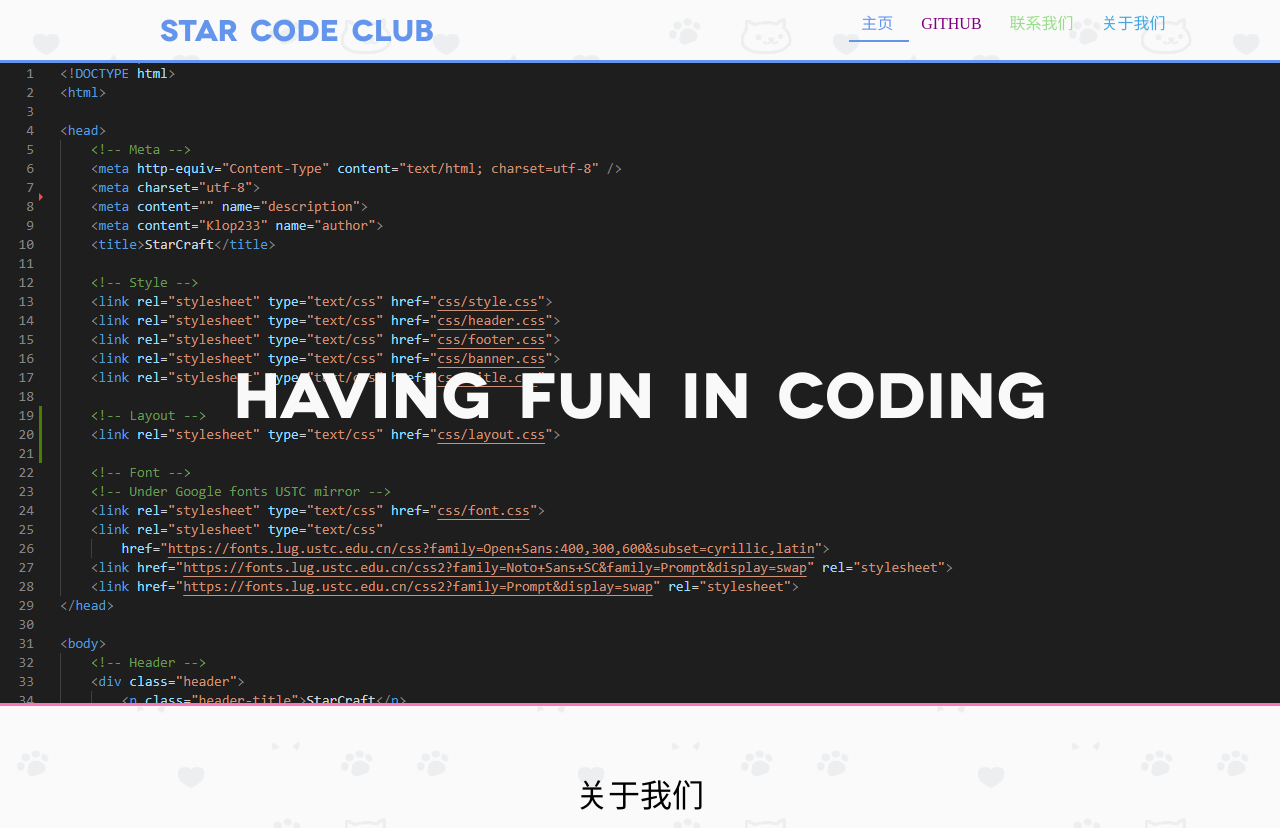
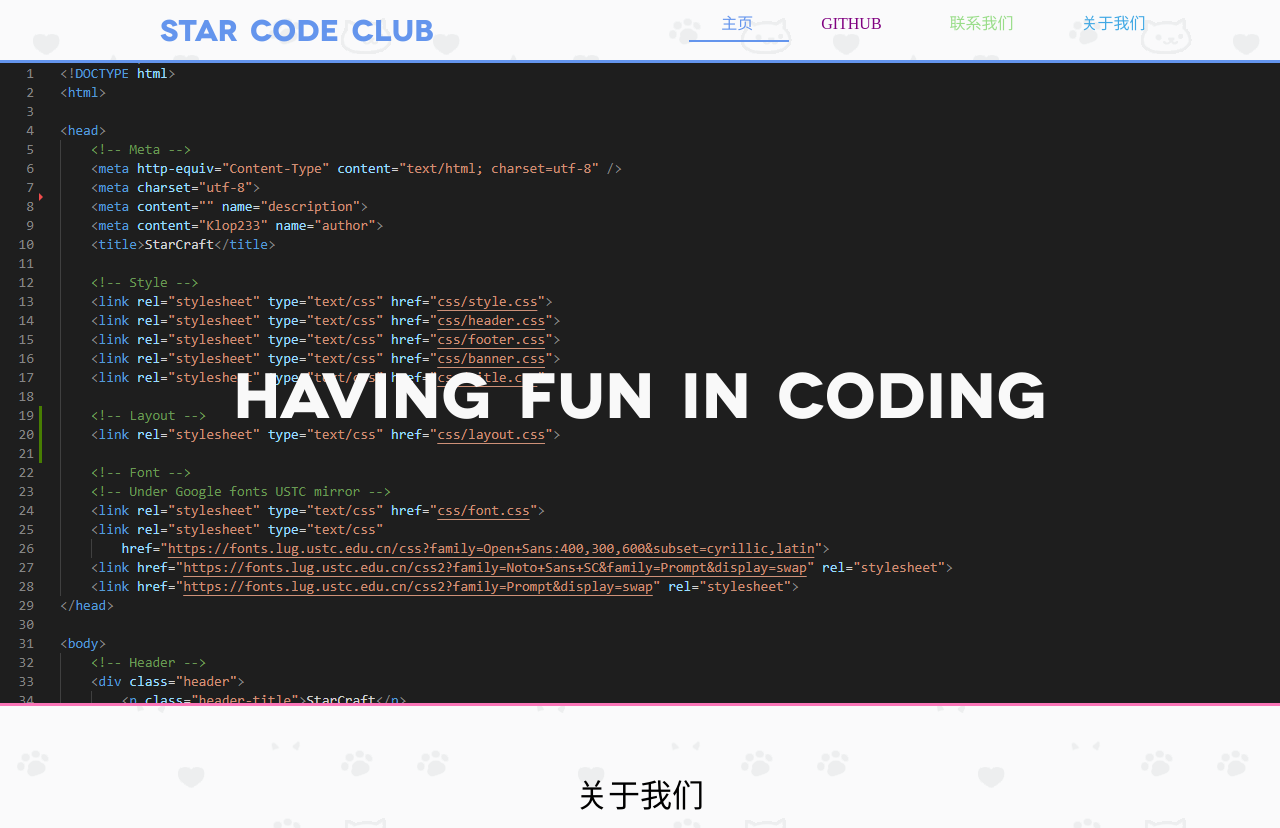
Before and after one commit to Klop233/starmc.icu, a plain HTML site: page index.html in a window 1280 px wide. Shown: the top 828 px of the page. Drawn offline with Linux system fonts and the light colour scheme; files whose address does not match are found by name; a web font is replaced by a local one.

Commit message:
update header

```diff
--- a/css/header.css
+++ b/css/header.css
@@ -37,6 +37,10 @@
     padding: 0.5rem 0;
 }
 
+.menu-element {
+    margin: auto 2rem;
+}
+
 .nav-li-home {
     list-style: image(url("../icon/home.png"));
     border-bottom: 2px solid cornflowerblue;
--- a/index.html
+++ b/index.html
@@ -37,23 +37,23 @@
         <div class="menu-container">
             <ul id="nav">
                 <li class="nav-li-home">
-                    <a style="color: cornflowerblue" id="nav-home" href="#">
-                        &nbsp&nbsp 主页 &nbsp&nbsp
+                    <a style="color: cornflowerblue" class="menu-element" href="#">
+                        主页
                     </a>
                 </li>
                 <li class="nav-li-github">
-                    <a style="color: purple" href="https://github.com/StarCodeClub">
-                        &nbsp&nbsp GITHUB &nbsp&nbsp
+                    <a style="color: purple" class="menu-element" href="https://github.com/StarCodeClub">
+                        GITHUB
                     </a>
                 </li>
                 <li class="nav-li-contact">
-                    <a style="color: #99dd89" href="#">
-                        &nbsp&nbsp 联系我们 &nbsp&nbsp
+                    <a style="color: #99dd89" class="menu-element" href="#">
+                        联系我们
                     </a>
                 </li>
                 <li class="nav-li-about">
-                    <a style="color: #40a8e4" href="#">
-                        &nbsp&nbsp 关于我们 &nbsp&nbsp
+                    <a style="color: #40a8e4" class="menu-element" href="#">
+                        关于我们
                     </a>
                 </li>
             </ul>
```
